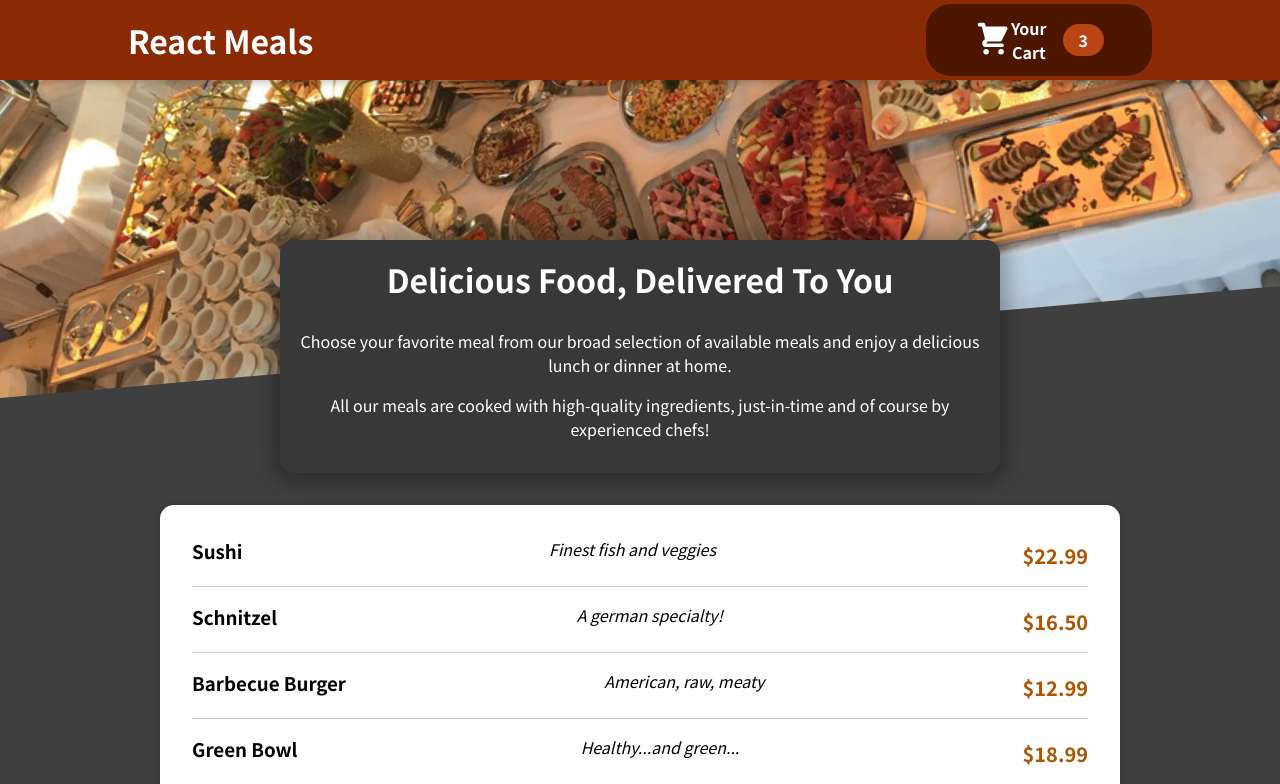
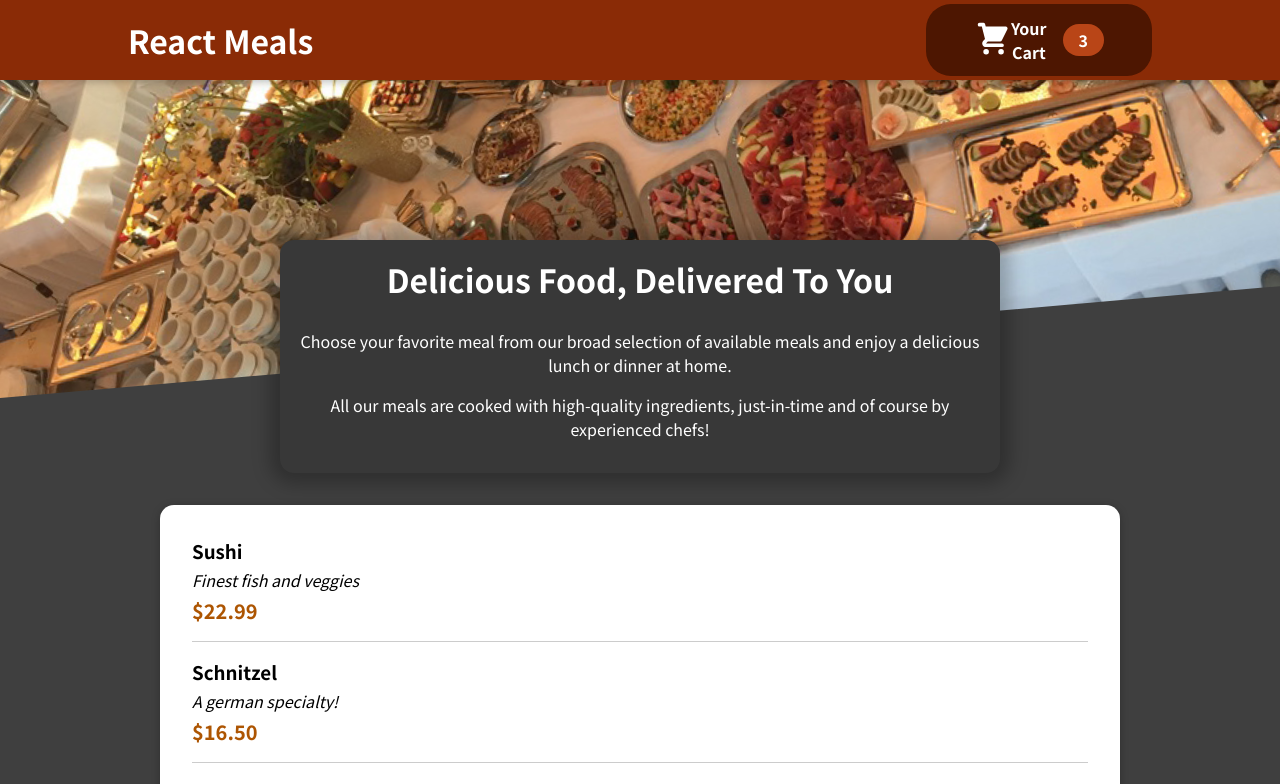
Before and after one commit to zooyaho/react-foodOrder-app, a React (Create React App) app: page / in a window 1280 px wide. Shown: the top 784 px of the page. Built offline with nearby package versions, Linux system fonts and the light colour scheme.

Commit message:
mealItem.js에서 li요소에 .meal클래스 지정

```diff
--- a/src/components/Meals/MealItem/MealItem.js
+++ b/src/components/Meals/MealItem/MealItem.js
@@ -5,8 +5,8 @@ const MealItem = (props) => {
   const price = `$${props.price.toFixed(2)}`;
 
   return (
-    <li key={props.id}>
-      <div className={classes.meal}>
+    <li className={classes.meal}>
+      <div>
         <h3>{props.name}</h3>
         <div className={classes.description}>{props.description}</div>
         <div className={classes.price}>{price}</div>
```
Also changed, not shown: 1 other file (tests, documents, lock files or other folders).
